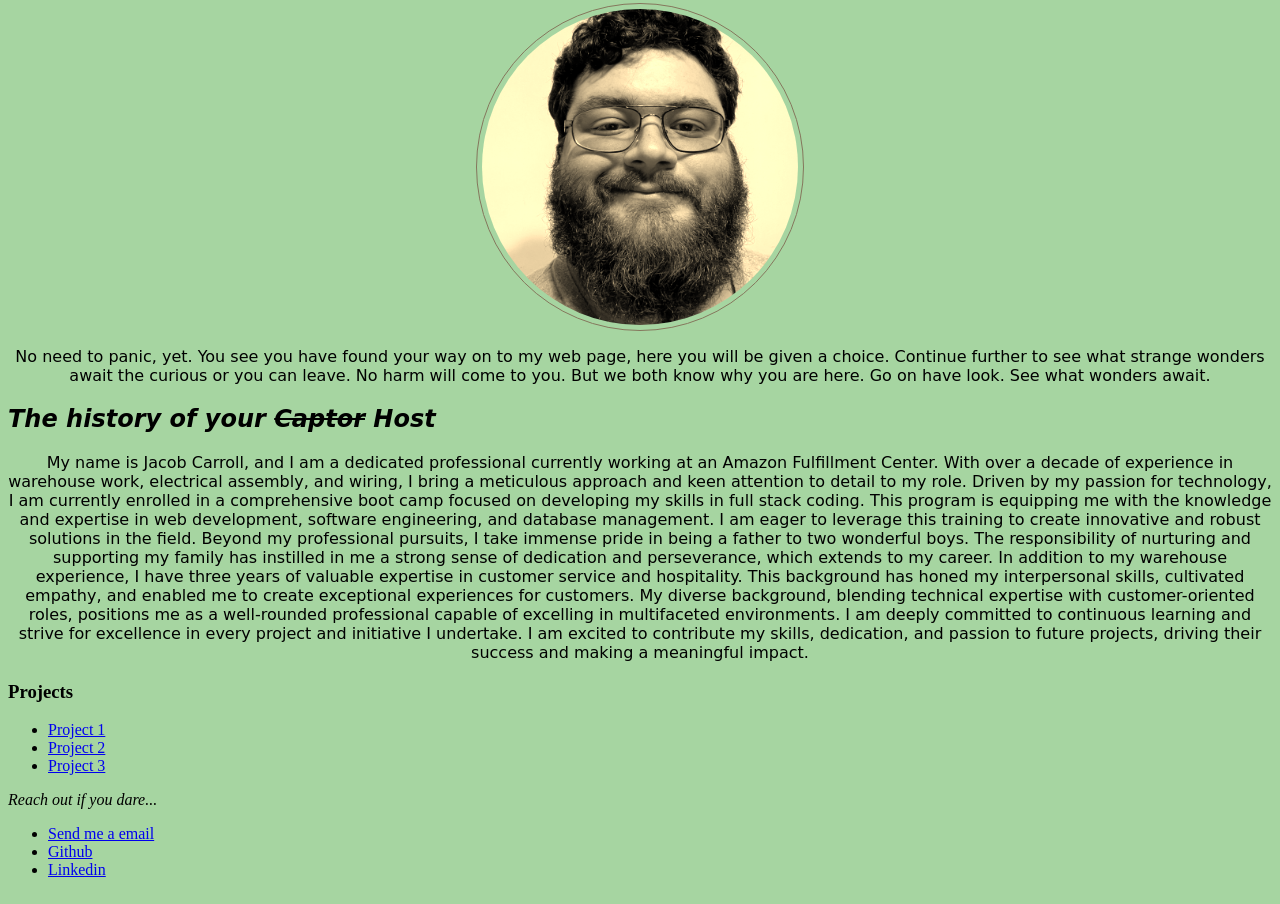
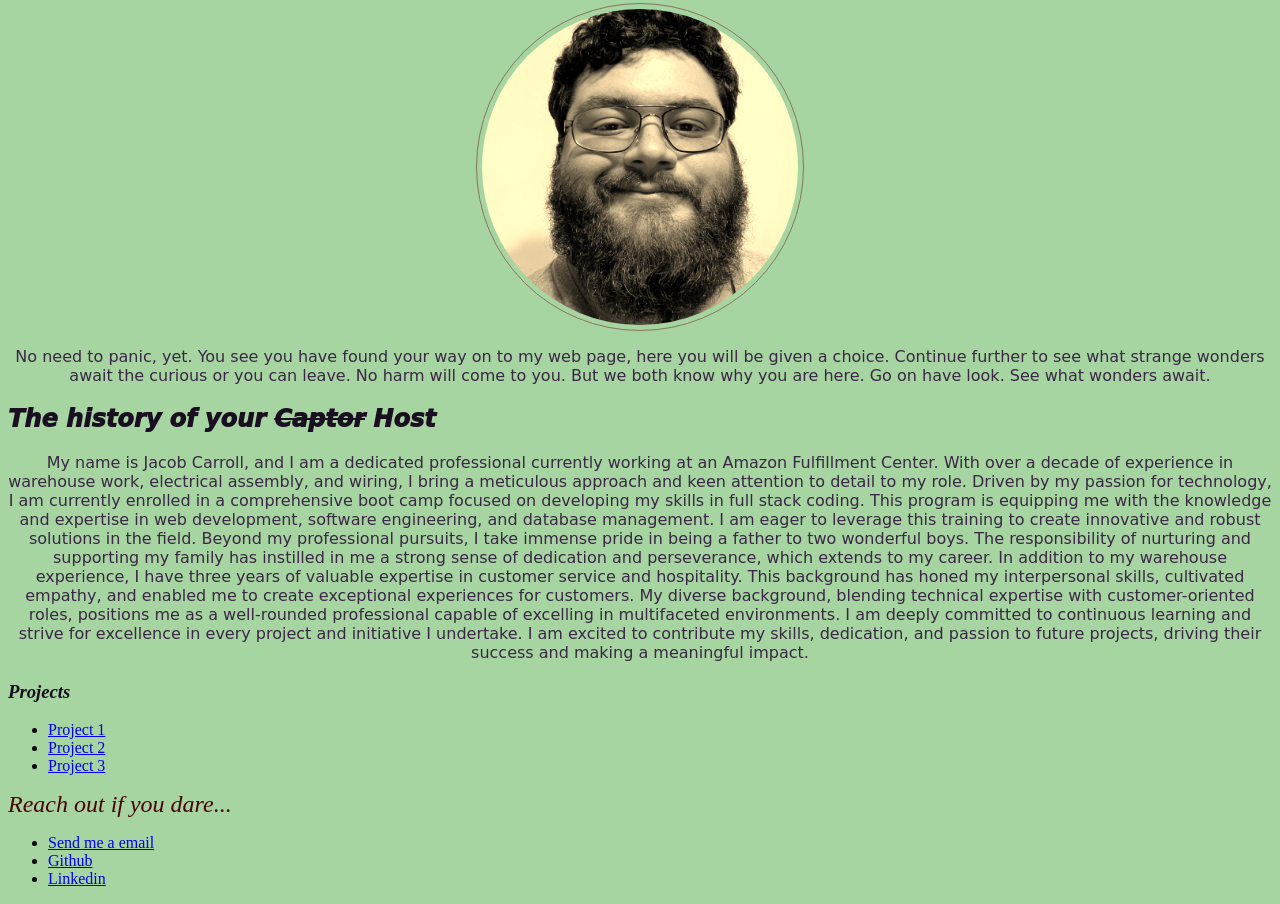
Before and after one commit to JacobCarroll7/JacobCarroll7.github.io, a plain HTML site: page index.html in a window 1280 px wide. Shown: the part 365-1269 px from the top of the page. Drawn offline with Linux system fonts and the light colour scheme.

Commit message:
css altered

```diff
--- a/css/styles.css
+++ b/css/styles.css
@@ -14,6 +14,7 @@
 p {
     font-family: cursive;
     text-align: center;
+    color: rgb(59, 38, 70);
 }
 
 
@@ -27,6 +28,18 @@ h1 {
 h2 {
     font-style: italic;
     font-family: Snell Roundhand, cursive;
+    color: rgb(26, 15, 33);
+    font-weight: 1000;
+}
+
+h3 {
+    font-style: italic;
+    color: rgb(22, 13, 30);
+}
+
+text {
+    color: rgb(73, 4, 4);
+    font-size: x-large;
 }
 
 body {
```
